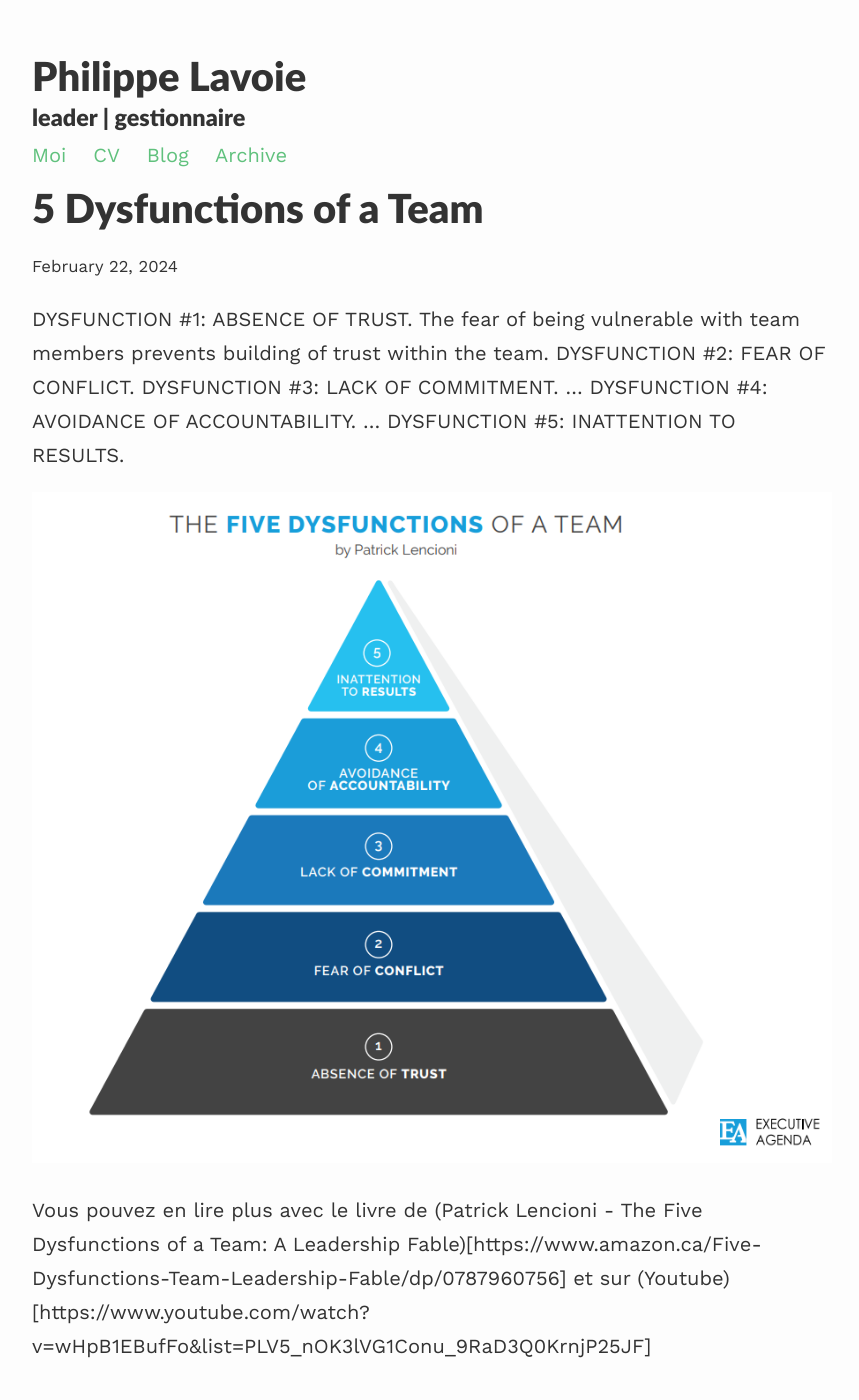
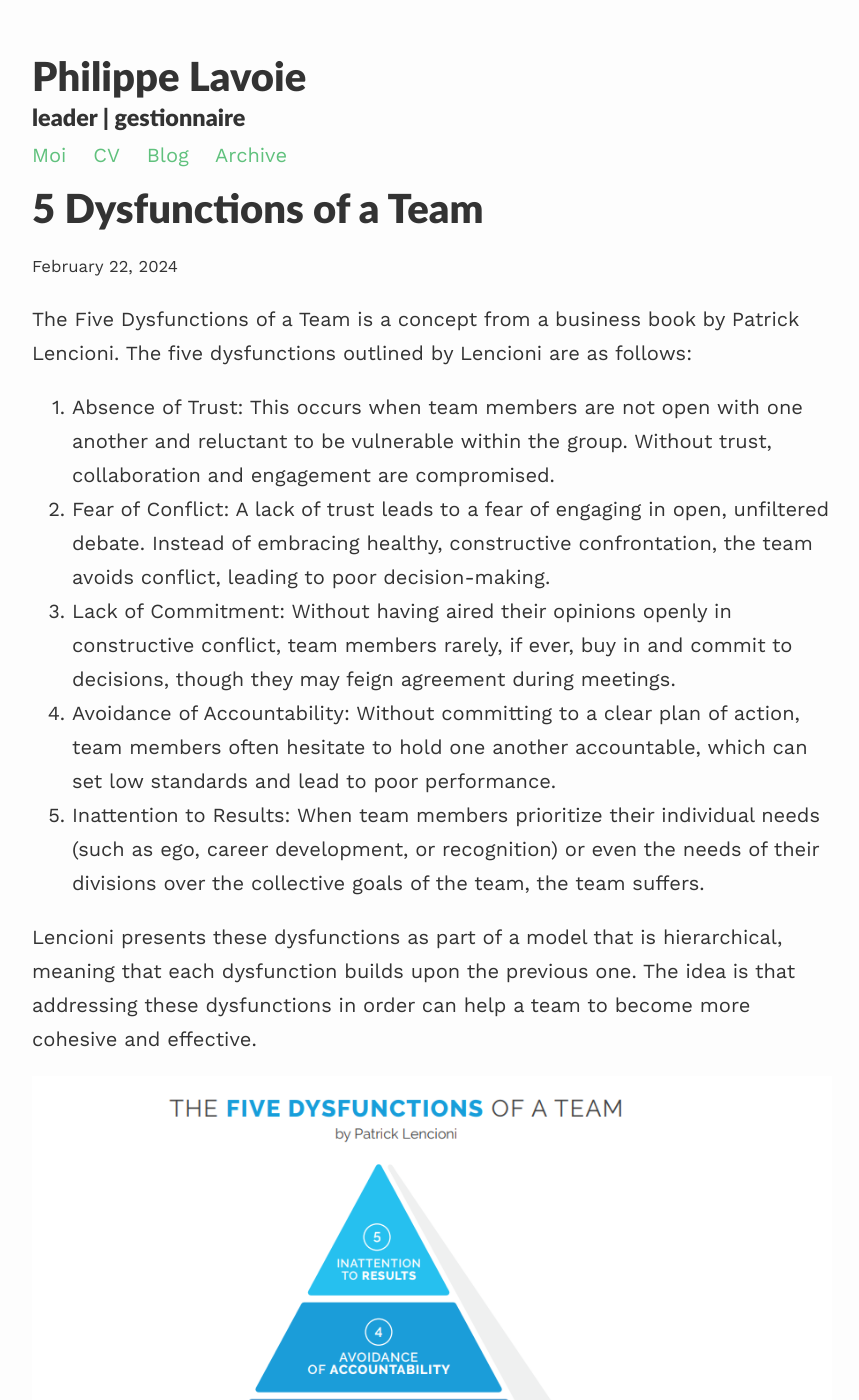
Before and after one commit to drdeteck/Me2, a Jekyll site: the page built from _posts/2024-02-22-5-dysfunctions-of-a-team.md, in a window 1280 px wide and 1400 px high. Shown: the whole window, without its empty margins (208-1067 px from the left). Built offline with Jekyll 4.4.1, drawn with Linux system fonts in a browser that asks for light colours; nearby versions of some CDN libraries.

Commit message:
Update 2024-02-22-5-dysfunctions-of-a-team.md

```diff
--- a/_posts/2024-02-22-5-dysfunctions-of-a-team.md
+++ b/_posts/2024-02-22-5-dysfunctions-of-a-team.md
@@ -3,11 +3,15 @@ layout: post
 title:  5 Dysfunctions of a Team
 ---
 
-DYSFUNCTION #1: ABSENCE OF TRUST. The fear of being vulnerable with team members prevents building of trust within the team.
-DYSFUNCTION #2: FEAR OF CONFLICT.
-DYSFUNCTION #3: LACK OF COMMITMENT. ...
-DYSFUNCTION #4: AVOIDANCE OF ACCOUNTABILITY. ...
-DYSFUNCTION #5: INATTENTION TO RESULTS.
+The Five Dysfunctions of a Team is a concept from a business book by Patrick Lencioni. The five dysfunctions outlined by Lencioni are as follows:
+
+1. Absence of Trust: This occurs when team members are not open with one another and reluctant to be vulnerable within the group. Without trust, collaboration and engagement are compromised.
+2. Fear of Conflict: A lack of trust leads to a fear of engaging in open, unfiltered debate. Instead of embracing healthy, constructive confrontation, the team avoids conflict, leading to poor decision-making.
+3. Lack of Commitment: Without having aired their opinions openly in constructive conflict, team members rarely, if ever, buy in and commit to decisions, though they may feign agreement during meetings.
+4. Avoidance of Accountability: Without committing to a clear plan of action, team members often hesitate to hold one another accountable, which can set low standards and lead to poor performance.
+5. Inattention to Results: When team members prioritize their individual needs (such as ego, career development, or recognition) or even the needs of their divisions over the collective goals of the team, the team suffers.
+
+Lencioni presents these dysfunctions as part of a model that is hierarchical, meaning that each dysfunction builds upon the previous one. The idea is that addressing these dysfunctions in order can help a team to become more cohesive and effective.
 
 ![5DYS](/assets/images/5dys.png)
 
```
